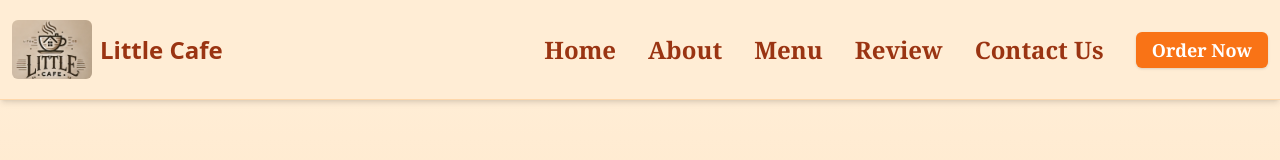
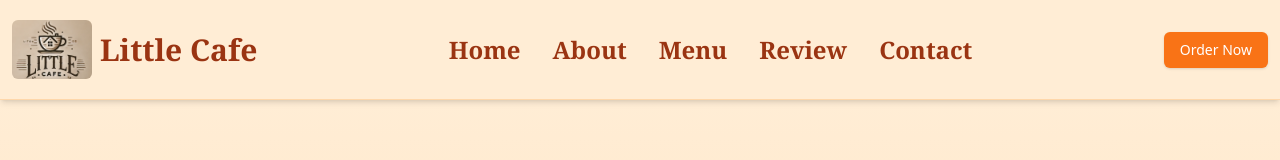
Before and after one commit to Dyfintie/Little, a Next.js app: page / in a window 1280 px wide. Shown: the top 160 px of the page. Built offline with nearby package versions, Linux system fonts and the light colour scheme.

Commit message:
navbar improved

```diff
--- a/app/components/Navbar.tsx
+++ b/app/components/Navbar.tsx
@@ -20,7 +20,7 @@ const Navbar = () => {
     { href: "#about", label: "About" },
     { href: "#menu", label: "Menu" },
     { href: "#review", label: "Review" },
-    { href: "#contact", label: "Contact Us" },
+    { href: "#contact", label: "Contact" },
   ];
 
   return (
@@ -35,12 +35,12 @@ const Navbar = () => {
               height={80}
               className="rounded-md"
             />
-            <span className="text-2xl font-bold text-orange-800">
+            <span className="text-3xl font-extrabold font-serif text-orange-800 ">
               Little Cafe
             </span>
           </Link>
 
-          <nav className="hidden md:flex items-center space-x-8 font-serif font-bold text-2xl">
+          <nav className="hidden md:flex items-center space-x-8 font-serif font-bold text-2xl ">
             {navItems.map((item) => (
               <Link
                 key={item.href}
@@ -50,7 +50,7 @@ const Navbar = () => {
                 {item.label}
               </Link>
             ))}
-            <Button
+            {/* <Button
               onClick={() =>
                 (window.location.href =
                   "https://www.zomato.com/bangalore/little-cafe-6-basavanagudi")
@@ -58,9 +58,18 @@ const Navbar = () => {
               className="bg-orange-500 hover:bg-orange-600 text-white font-serif font-bold text-lg"
             >
               Order Now
-            </Button>
+            </Button> */}
           </nav>
 
+          <Button
+            onClick={() =>
+              (window.location.href =
+                "https://www.zomato.com/bangalore/little-cafe-6-basavanagudi")
+            }
+            className="bg-orange-500 hover:bg-orange-600 text-white w-fit  "
+          >
+            Order Now
+          </Button>
           <Button
             variant="ghost"
             size="icon"
@@ -75,6 +84,7 @@ const Navbar = () => {
 
       <AnimatePresence>
         {isOpen && (
+          <>
             <motion.div
               initial={{ opacity: 0, height: 0 }}
               animate={{ opacity: 1, height: "auto" }}
@@ -93,11 +103,9 @@ const Navbar = () => {
                     {item.label}
                   </Link>
                 ))}
-              <Button className="bg-orange-500 hover:bg-orange-600 text-white w-full">
-                Order Now
-              </Button>
               </nav>
             </motion.div>
+          </>
         )}
       </AnimatePresence>
     </header>
```
Lines whose indentation alone changed are shown as unchanged.
